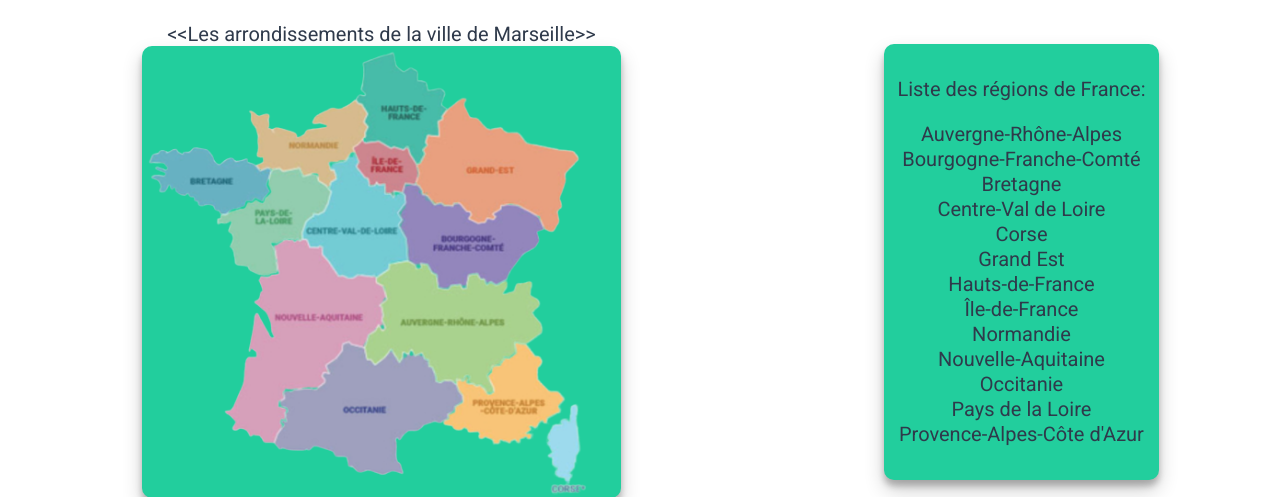
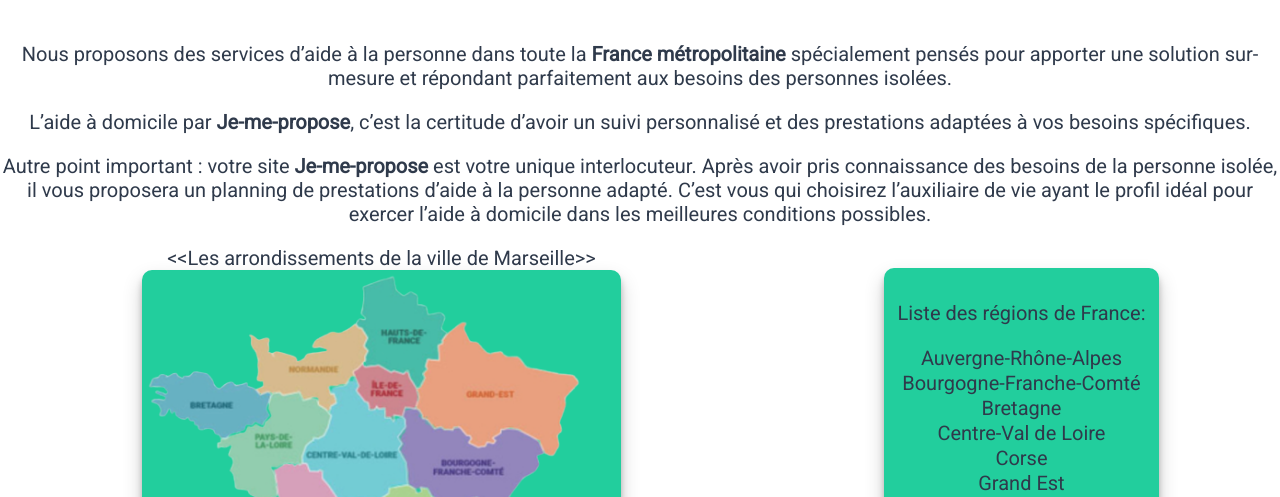
Before and after one commit to olivier-crozet/je_me_propose, a PHP site: page / in a window 1280 px wide. Shown: the part 1083-1580 px from the top of the page. Run offline with PHP 8.4, Linux system fonts and the light colour scheme.

Commit message:
Mise du texte juste avant la carte de la France

```diff
--- a/index.php
+++ b/index.php
@@ -30,6 +30,9 @@
             </div>
         </article>
         <aside class="block-accueil">
+            <p>Nous proposons des services d’aide à la personne dans toute la <strong>France métropolitaine</strong> spécialement pensés pour apporter une solution sur-mesure et répondant parfaitement aux besoins des personnes isolées. </p>
+            <p>L’aide à domicile par <strong>Je-me-propose</strong>, c’est la certitude d’avoir un suivi personnalisé et des prestations adaptées à vos besoins spécifiques.</p>
+            <p>Autre point important : votre site <strong>Je-me-propose</strong> est votre unique interlocuteur. Après avoir pris connaissance des besoins de la personne isolée, il vous proposera un planning de prestations d’aide à la personne adapté. C’est vous qui choisirez l’auxiliaire de vie ayant le profil idéal pour exercer l’aide à domicile dans les meilleures conditions possibles.</p>
             <div class="accueil-aside-flex-container">
                 <figure>
                     <figcaption>Les arrondissements de la ville de Marseille</figcaption>
```
